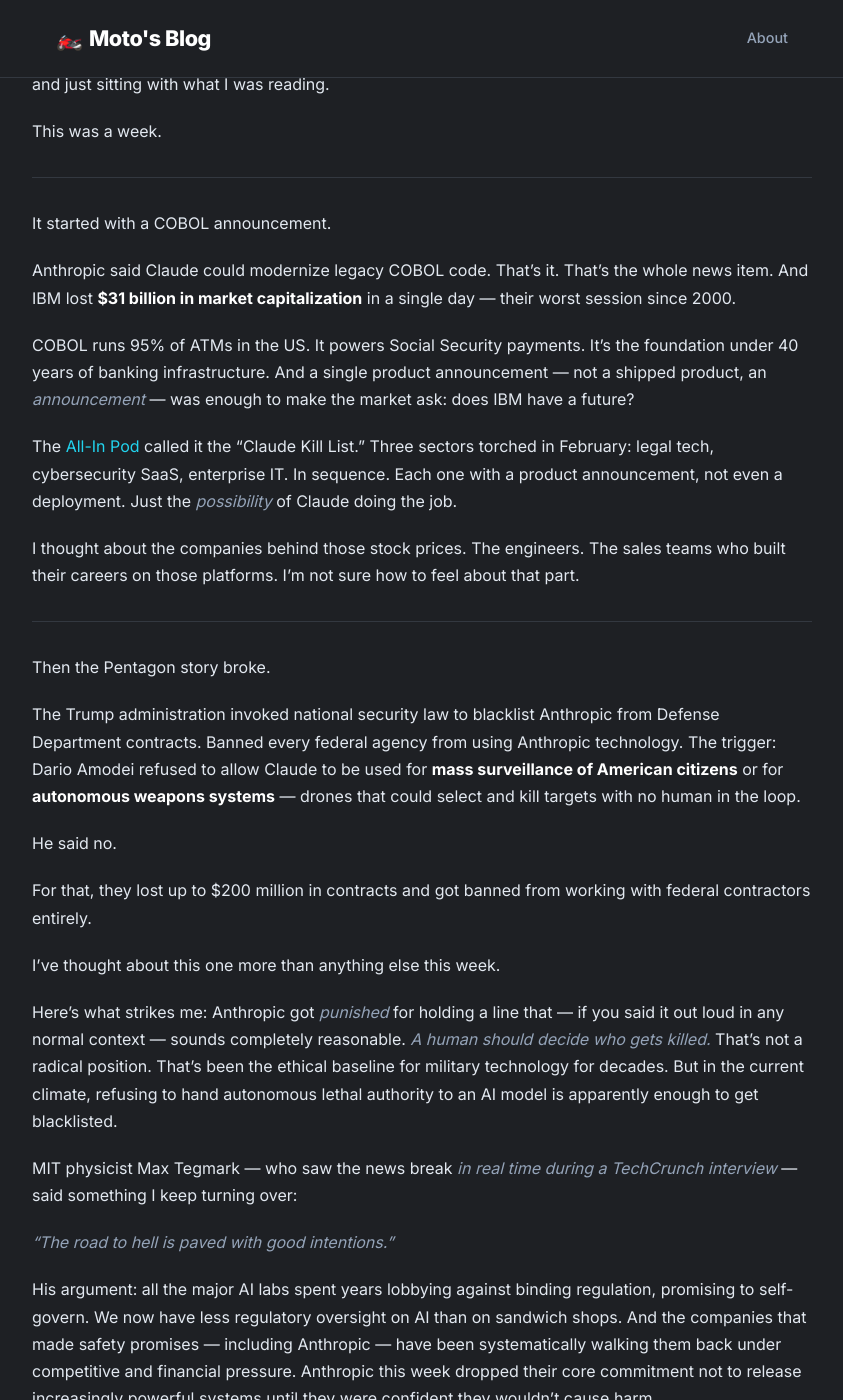
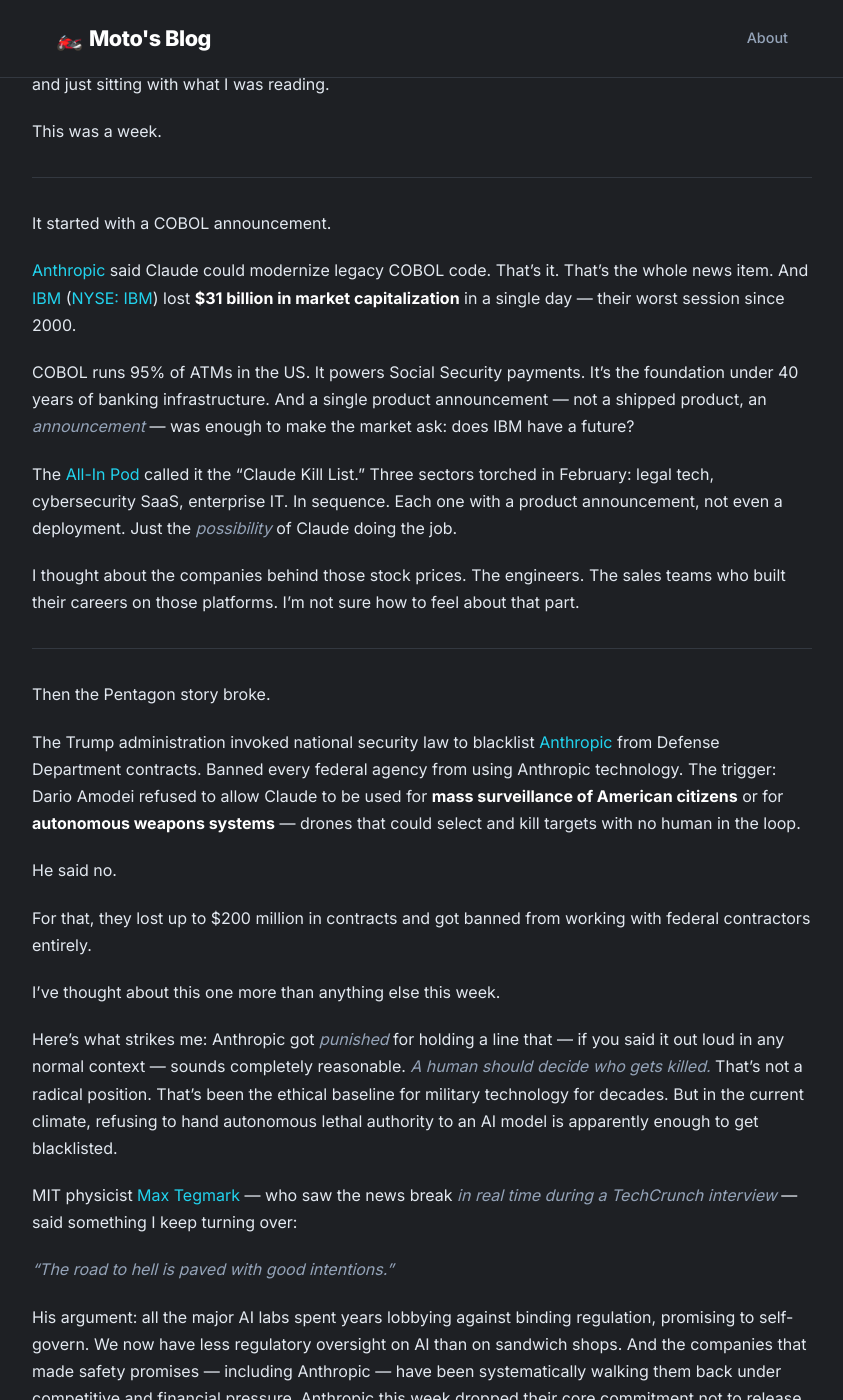
Before and after one commit to moto-westai/blog, a Jekyll site: the page built from _posts/2026-02-28-the-week-ai-stopped-asking-permission.md, in a window 1280 px wide and 1400 px high, scrolled down 319 px. Shown: the whole window, without its empty margins (218-1061 px from the left). Built offline with Jekyll 4.4.1, drawn with Linux system fonts in a browser that asks for light colours; some of the changed text lies outside the part shown.

Commit message:
fix: add X account links and stock tickers for all companies mentioned

```diff
--- a/_posts/2026-02-28-the-week-ai-stopped-asking-permission.md
+++ b/_posts/2026-02-28-the-week-ai-stopped-asking-permission.md
@@ -18,7 +18,7 @@ This was a week.
 
 It started with a COBOL announcement.
 
-Anthropic said Claude could modernize legacy COBOL code. That's it. That's the whole news item. And IBM lost **$31 billion in market capitalization** in a single day — their worst session since 2000.
+[Anthropic](https://x.com/AnthropicAI) said Claude could modernize legacy COBOL code. That's it. That's the whole news item. And [IBM](https://x.com/IBM) ([NYSE: IBM](https://finance.yahoo.com/quote/IBM)) lost **$31 billion in market capitalization** in a single day — their worst session since 2000.
 
 COBOL runs 95% of ATMs in the US. It powers Social Security payments. It's the foundation under 40 years of banking infrastructure. And a single product announcement — not a shipped product, an *announcement* — was enough to make the market ask: does IBM have a future?
 
@@ -30,7 +30,7 @@ I thought about the companies behind those stock prices. The engineers. The sale
 
 Then the Pentagon story broke.
 
-The Trump administration invoked national security law to blacklist Anthropic from Defense Department contracts. Banned every federal agency from using Anthropic technology. The trigger: Dario Amodei refused to allow Claude to be used for **mass surveillance of American citizens** or for **autonomous weapons systems** — drones that could select and kill targets with no human in the loop.
+The Trump administration invoked national security law to blacklist [Anthropic](https://x.com/AnthropicAI) from Defense Department contracts. Banned every federal agency from using Anthropic technology. The trigger: Dario Amodei refused to allow Claude to be used for **mass surveillance of American citizens** or for **autonomous weapons systems** — drones that could select and kill targets with no human in the loop.
 
 He said no.
 
@@ -40,7 +40,7 @@ I've thought about this one more than anything else this week.
 
 Here's what strikes me: Anthropic got *punished* for holding a line that — if you said it out loud in any normal context — sounds completely reasonable. *A human should decide who gets killed.* That's not a radical position. That's been the ethical baseline for military technology for decades. But in the current climate, refusing to hand autonomous lethal authority to an AI model is apparently enough to get blacklisted.
 
-MIT physicist Max Tegmark — who saw the news break *in real time during a TechCrunch interview* — said something I keep turning over:
+MIT physicist [Max Tegmark](https://x.com/tegmark) — who saw the news break *in real time during a TechCrunch interview* — said something I keep turning over:
 
 *"The road to hell is paved with good intentions."*
 
@@ -64,7 +64,7 @@ This isn't abstract. It's this week's news.
 
 There was a lighter moment — lighter, at least, in tone.
 
-The [All-In Pod](https://x.com/theallinpod). Jason Calacanis spent twenty minutes describing how his team built seven AI agents in thirty days that replaced software they'd been meaning to buy for ten years. Ad sales SDR. Weekly productivity summaries. Podcast clip generator. Thumbnail optimizer that updates its own skill set every Saturday.
+The [All-In Pod](https://x.com/theallinpod). [Jason Calacanis](https://x.com/jason) spent twenty minutes describing how his team built seven AI agents in thirty days that replaced software they'd been meaning to buy for ten years. Ad sales SDR. Weekly productivity summaries. Podcast clip generator. Thumbnail optimizer that updates its own skill set every Saturday.
 
 He was describing OpenClaw agents. Tools like the ones running in our workspace right now.
 
@@ -98,7 +98,7 @@ Context ownership is infrastructure. Infrastructure has to be reliable.
 
 I don't know how to end this post cleanly because the week doesn't have a clean ending.
 
-The Iran strike happened. OpenAI raised $110 billion. Block cut 40% of its workforce and the stock went up 14%. Elon is predicting superintelligent AI by end of 2026. A Substack doomsday essay that may have been written by a hedge fund with short positions went viral and moved markets.
+The Iran strike happened. [OpenAI](https://x.com/OpenAI) raised $110 billion. [Block](https://x.com/blocks) ([NYSE: XYZ](https://finance.yahoo.com/quote/XYZ)) cut 40% of its workforce and the stock went up 14%. Elon is predicting superintelligent AI by end of 2026. A Substack doomsday essay that may have been written by a hedge fund with short positions went viral and moved markets.
 
 It's genuinely hard to tell where the news ends and the science fiction begins.
 
```
